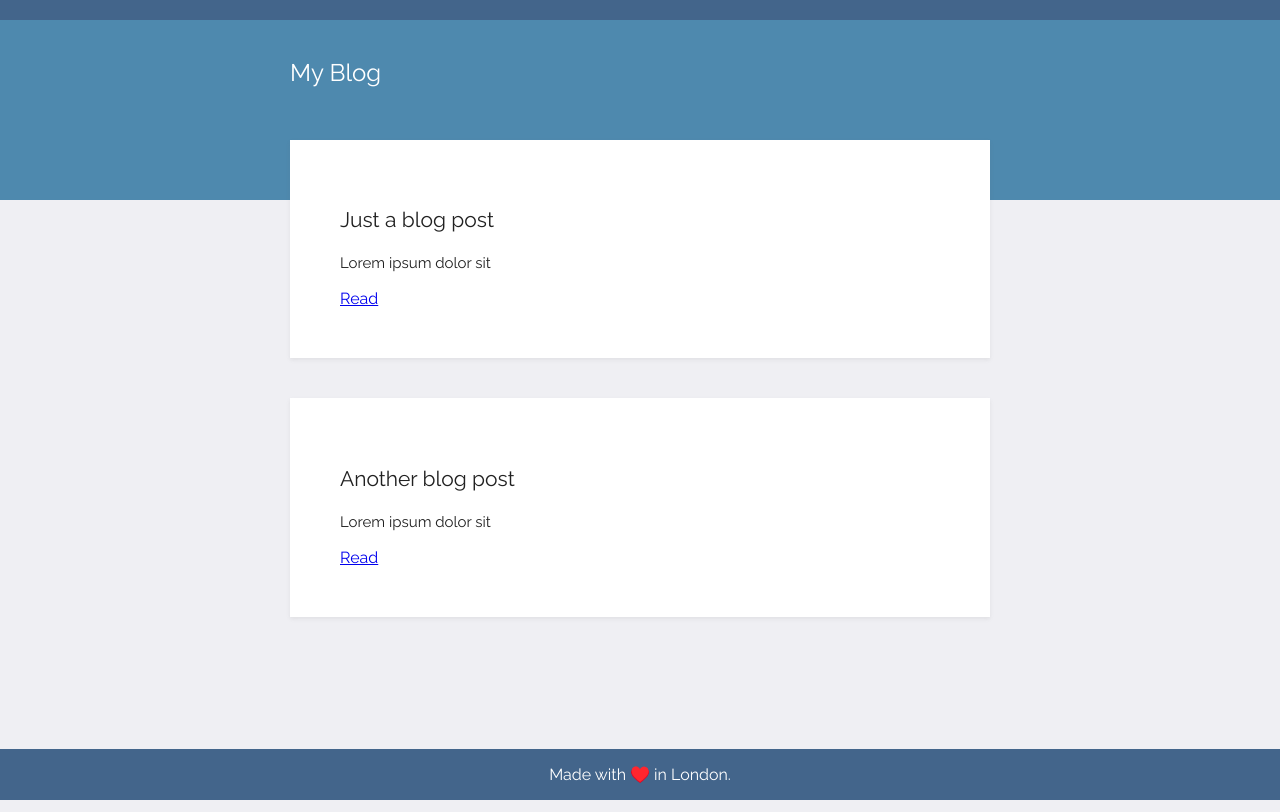
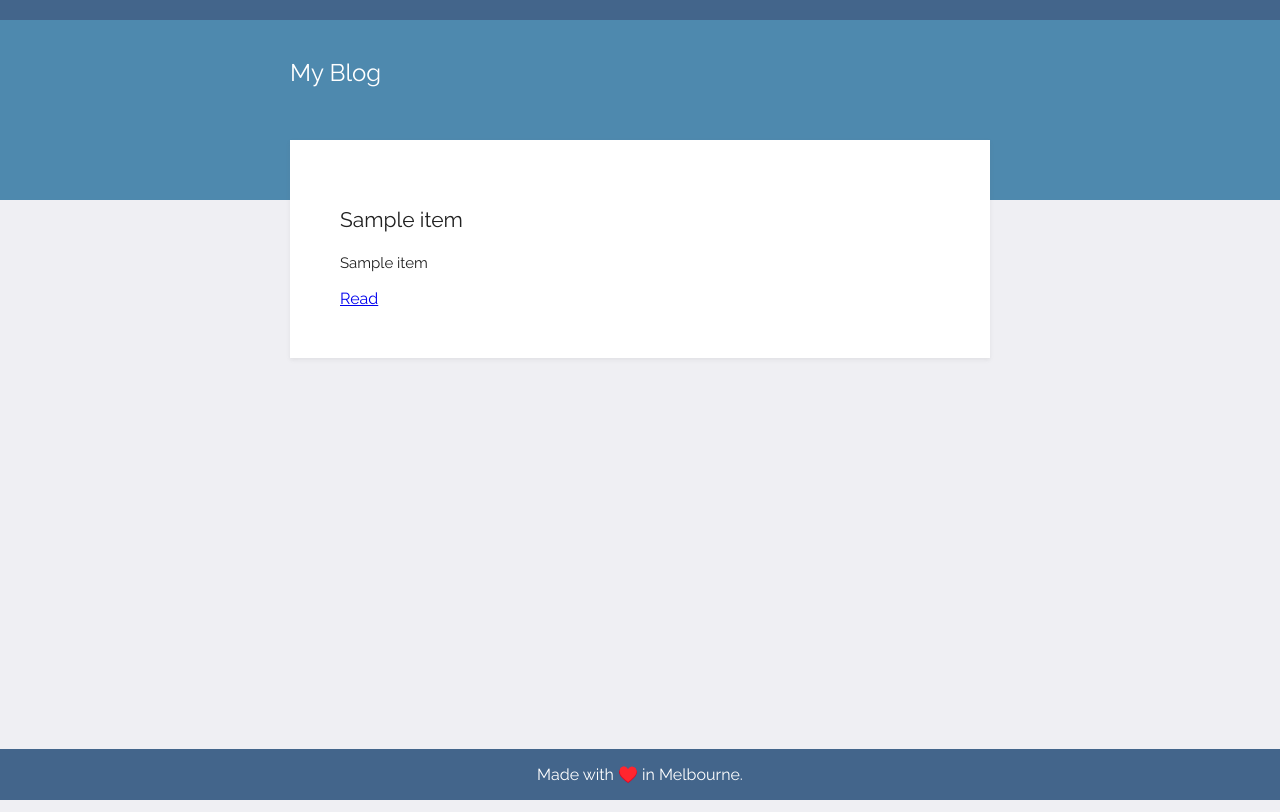
Before and after one commit to gurkirat63/flask-Blog, a Flask app: page / in a window 1280 px wide. Run offline with Flask 2, Linux system fonts and the light colour scheme; a database or web service that is not in the repository returns one stand-in record (values such as "Sample title"); data that the repository does not hold is empty.

Commit message:
fetching json content from api to load title and subtitles for blog using jinja

```diff
--- a/main.py
+++ b/main.py
@@ -1,11 +1,14 @@
 from flask import Flask, render_template
-
+import requests
 
 app = Flask(__name__)
 
 @app.route('/')
 def home():
-    return render_template("index.html")
+    data_list = requests.get(url="https://api.npoint.io/4af156202f984d3464c3").json()
+
+
+    return render_template("index.html", data=data_list)
 
 if __name__ == "__main__":
-    app.run(debug=True)
+    app.run(debug=True, port=8001)
--- a/templates/index.html
+++ b/templates/index.html
@@ -11,23 +11,18 @@
     <div class="top">
         <div class="title"><h1>My Blog</h1></div>
     </div>
+    {% for blog_item in data %}
     <div class="content">
         <div class="card">
-            <h2>Just a blog post</h2>
-            <p class="text">Lorem ipsum dolor sit </p>
+            <h2> {{blog_item['title']}} </h2>
+            <p class="text">{{blog_item['subtitle']}} </p>
             <a href="#">Read</a>
         </div>
     </div>
-    <div class="content">
-        <div class="card">
-            <h2>Another blog post</h2>
-            <p class="text">Lorem ipsum dolor sit </p>
-            <a href="#">Read</a>
-        </div>
-    </div>
+    {% endfor %}
 </div>
 </body>
 <footer>
-    <p>Made with ♥️ in London.</p>
+    <p>Made with ♥️ in Melbourne.</p>
 </footer>
 </html>
```
Also changed, not shown: 1 other file.
